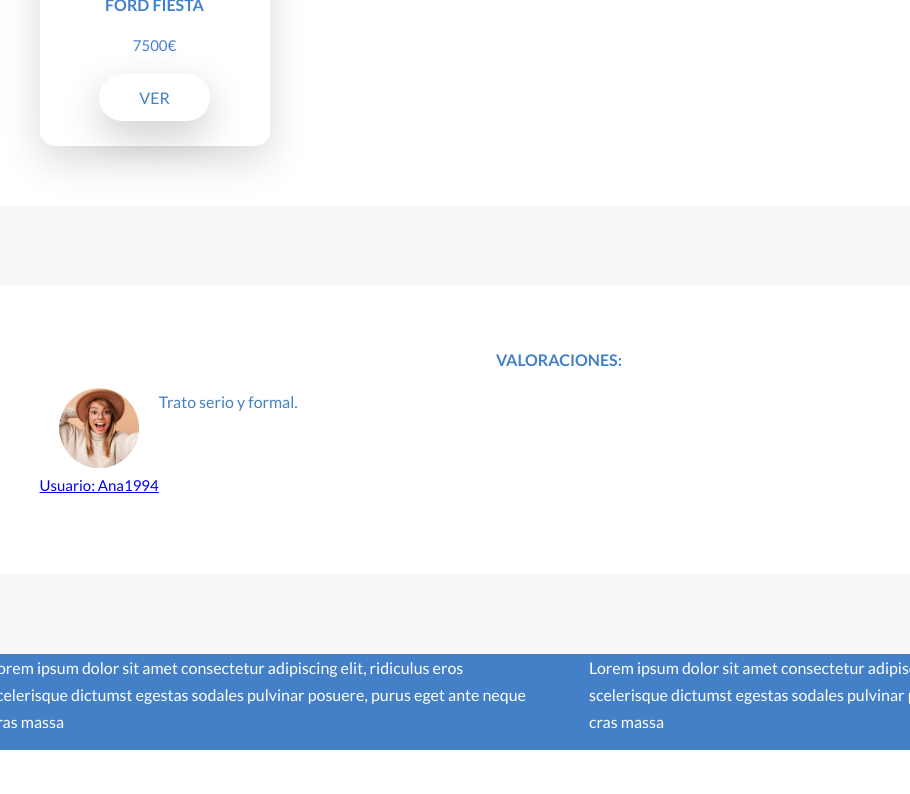
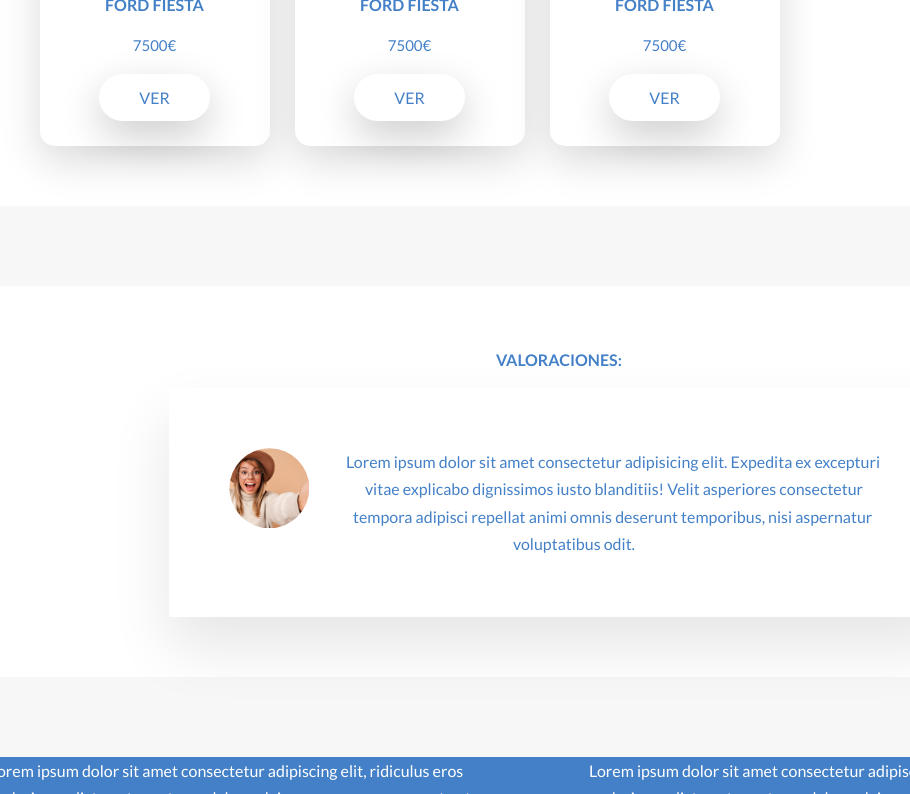
Before and after one commit to luisroyocano/DealHunter, a website: page perfil.html in a window 1280 px wide. Shown: the part 634-1428 px from the top of the page, without its empty margins (81-991 px from the left). Drawn offline with Linux system fonts and the light colour scheme.

Commit message:
comentario finalizado. Los productos vendidos en perfil ahora se colocan uno tras otro pasando a la siguiente línea cuando se llene la fila

```diff
--- a/perfil.html
+++ b/perfil.html
@@ -50,7 +50,7 @@
             <h3 class="heading-tertiary u-margin-bottom-small">
                 Ventas:
             </h3>
-            <div class="randomAdd randomAdd-ventas">
+            <div class="randomAdd randomAdd--ventas">
                 <img src="img/coche.jpg" alt="Logo" class="randomAdd__img">
                 <h3 class="heading-tertiary u-margin-bottom-small">
                     Ford Fiesta
@@ -60,7 +60,29 @@
                 </p>
                 <a href="product.html" class="btn btn--white btn--animated">Ver</a>
             </div>
+            <div class="randomAdd randomAdd--ventas">
+                <img src="img/coche.jpg" alt="Logo" class="randomAdd__img">
+                <h3 class="heading-tertiary u-margin-bottom-small">
+                    Ford Fiesta
+                </h3>
+                <p class="feature-box__text u-margin-bottom-small">
+                    7500€
+                </p>
+                <a href="product.html" class="btn btn--white btn--animated">Ver</a>
+            </div>
+            <div class="randomAdd randomAdd--ventas">
+                <img src="img/coche.jpg" alt="Logo" class="randomAdd__img">
+                <h3 class="heading-tertiary u-margin-bottom-small">
+                    Ford Fiesta
+                </h3>
+                <p class="feature-box__text u-margin-bottom-small">
+                    7500€
+                </p>
+                <a href="product.html" class="btn btn--white btn--animated">Ver</a>
+            </div>
+
         </div>
+
     </section>
     <section id="valoraciones" class="section-perfil-ventas">
         <div class="contenedor u-margin-bottom-big">
@@ -68,18 +90,22 @@
                 Valoraciones:
             </h3>
             <div class="comentario">
-                <div class="usuario comentario__usuario">
-                    <figure class="usuario__shape">
-                        <img src="img/perfil.jpg" alt="Person on a tour" class="usuario__img-profile">
+                <a href="perfil.html ">
+                    <figure class="comentario__shape">
+                        <img src="img/perfil.jpg" alt="Person on a tour" class="comentario__img">
+                        <figcaption class="comentario__caption">
+                           Maria99
+                        </figcaption>
                     </figure>
-                    <p class="usuario__text u-margin-bottom-small">
-                        <a href="perfil.html">Usuario: Ana1994</a>
+                </a>
+                <div class="comentario__text">
+                    <p>
+                        Lorem ipsum dolor sit amet consectetur adipisicing elit. Expedita ex excepturi vitae explicabo dignissimos iusto blanditiis! Velit asperiores consectetur tempora adipisci repellat animi omnis deserunt temporibus, nisi aspernatur voluptatibus odit.
                     </p>
+
                 </div>
-                <p class="comentario__text u-margin-bottom-small">
-                     Trato serio y formal.
-                </p>
             </div>
+
         </div>
     </section>
     </section>
--- a/sass/components/_comentario.scss
+++ b/sass/components/_comentario.scss
@@ -1,11 +1,50 @@
-.comentario{
-   &__usuario{
-       float: left;
-   }
+.comentario {
+    width: 75%;
+    margin: 0 auto;
+    box-shadow: 0 3rem 6rem rgba($color-black, 0.1);
+    border-radius: 3px;
+    padding: 6rem;
+    padding-left: 9rem;
+    font-size: $default-font-size;
+    background-color: rgba($color-white, 0.6);
+    &__shape {
+        position: relative;
+        width: 8rem;
+        height: 8rem;
+        float: left;
+        shape-outside: circle(50% at 50% 50%);
+        clip-path: circle(50% at 50% 50%);
+        transform: translateX(-3rem) ;
+    }
+    &__img {
+        height: 100%;
+        transform: translateX(-4rem) ;
+        transition: all 0.5s;
+    }
 
-    &__text{
-        font-size: 1.6rem;
-        float: left;
-        vertical-align: center;
+    &__caption {
+        position: absolute;
+        top: 50%;
+        left: 50%;
+        transform: translate(-50%, 20%);
+        color: $color-white;
+        text-transform: uppercase;
+        font-size: 1.7rem;
+        text-align: center;
+        transition: all 0.5s;
+        opacity: 0;
+        }
+
+        &:hover &__caption {
+            opacity: 1;
+            transform: translate(-50%, -50%);
     }
+
+    &:hover &__img {
+        transform: translateX(-4rem) scale(1);
+        filter: blur(3px) brightness(80%);
+    }
+
+
+
 }
--- a/sass/components/_contenedor.scss
+++ b/sass/components/_contenedor.scss
@@ -7,4 +7,5 @@
     animation-name: moveInRight;
     animation-duration: 1s;
     animation-timing-function: ease-out;
+
 }
--- a/sass/components/_randomAdd.scss
+++ b/sass/components/_randomAdd.scss
@@ -16,9 +16,11 @@
         transform: translateY(-1.5rem) scale(1.03);
     }
 
-    &-ventas{
+    &--ventas{
         width: 23rem;
         background-color:$color-white;
+        float:left;
+        margin-right: 2.5rem;
     }
 
 }
--- a/sass/components/_usuario.scss
+++ b/sass/components/_usuario.scss
@@ -15,10 +15,10 @@
         transform: translateX(-2rem);;
     }
     &__text{
-        color: $color-primary;
+
         font-size: 1.5rem;
-        &:link{
-            color: $color-primary;
-        }
+       &-link{
+           color: $color-primary;
+       }
     }
 }
```
Also changed, not shown: product.html (+1 -1 lines), css/style.css.
